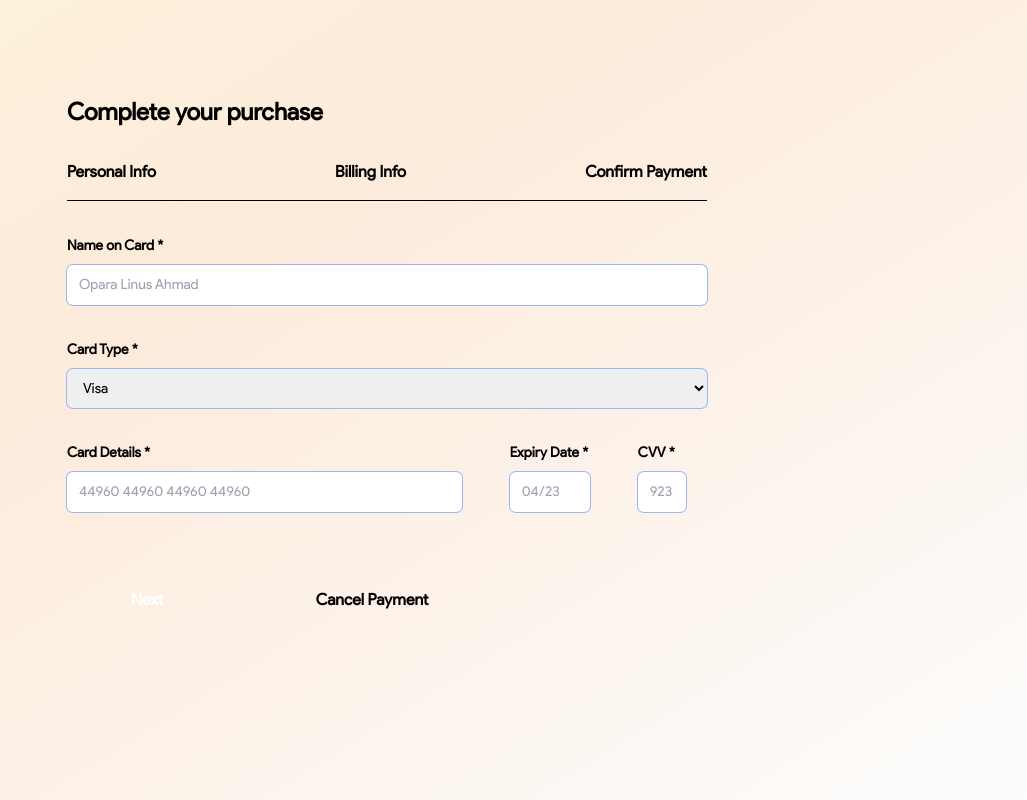
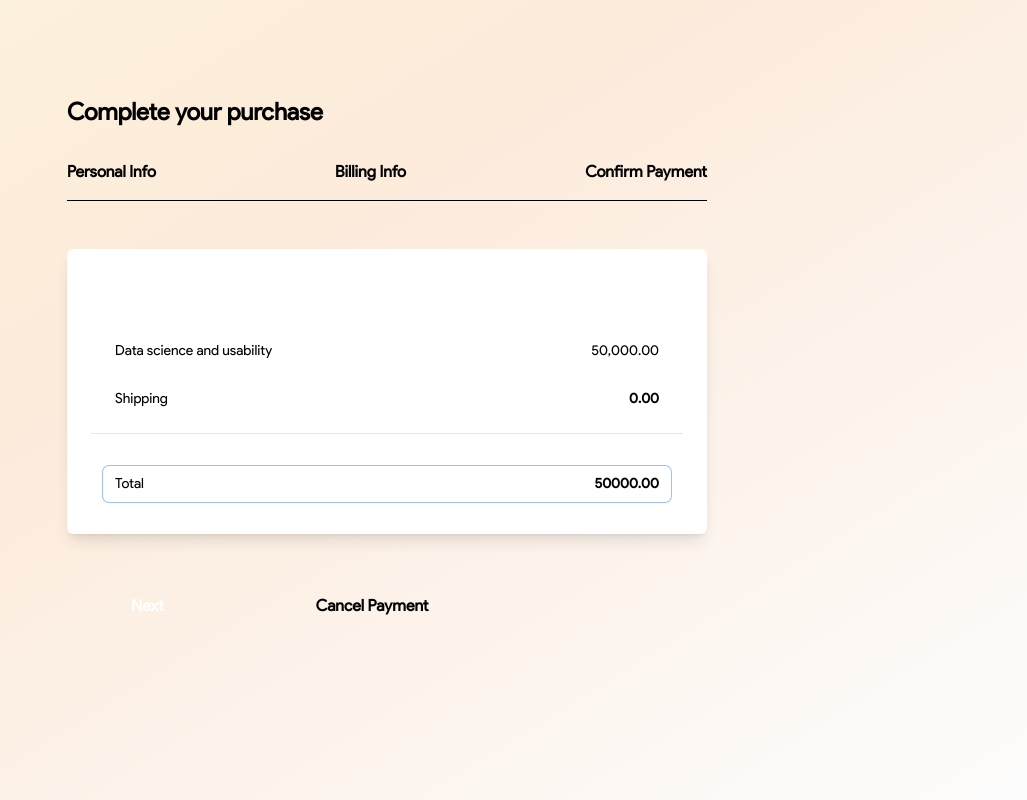
Before and after one commit to Tokonigeorge/purchase_board, a React (Vite) app: page / in a window 1280 px wide. Shown: the whole page, without its empty margins (253-1280 px from the left). Built offline with nearby package versions, Linux system fonts and the light colour scheme.

Commit message:
checkout UI

```diff
--- a/src/App.jsx
+++ b/src/App.jsx
@@ -3,9 +3,20 @@ import "./App.css";
 import Nav from "./components/Nav";
 import PersonalInfo from "./components/personalInfo/PersonalInfo";
 import BillingInfo from "./components/billingInfo/BillingInfo";
+import Checkout from "./components/billingInfo/Checkout";
 
 function App() {
   const [next, setNext] = useState(null);
+  const checkoutData = [
+    {
+      item: "Data science and usability",
+      value: "50,000.00",
+    },
+    {
+      item: "Shipping",
+      value: "0.00",
+    },
+  ];
   console.log(next);
   const handleClick = () => {
     setNext("yyayy");
@@ -16,7 +27,8 @@ function App() {
         <p className="font-bold text-2xl text-purp">Complete your purchase</p>
         <Nav />
         {/* <PersonalInfo handle={handleClick} /> */}
-        <BillingInfo />
+        {/* <BillingInfo /> */}
+        <Checkout checkoutData={checkoutData} />
       </div>
     </div>
   );
--- a/src/components/billingInfo/Checkout.jsx
+++ b/src/components/billingInfo/Checkout.jsx
@@ -0,0 +1,45 @@
+import PaymentButton from "../PaymentButton";
+
+const Checkout = ({ checkoutData }) => {
+  return (
+    <>
+      <div className="w-full bg-white rounded-md my-12 pb-8 shadow-lg">
+        <div className="flex justify-between items-center px-12 py-2.5 bg-blueMain rounded-t-md text-white text-sm font-semi-bold">
+          <p>Item Name</p>
+          <p>&#8358; Price</p>
+        </div>
+        <div className="mt-6 text-purp text-sm font-light pb-6 mx-6 px-6 border-b border-lightBlue">
+          {checkoutData?.map((i, indx) => {
+            return (
+              <div
+                className={`flex justify-between items-center pt-7 `}
+                key={i.item + indx}
+              >
+                <p>{i.item}</p>
+                <p
+                  className={`${
+                    i.item === "Shipping" && "text-black font-bold"
+                  }`}
+                >
+                  {i.value}
+                </p>
+              </div>
+            );
+          })}
+        </div>
+        <div className="flex justify-between px-3 mx-9 py-2 ring-1 mt-8 rounded-md ring-lightBlue items-center text-sm">
+          <p className="text-lightBlue">Total</p>
+          <p className="font-bold text-purp">
+            {checkoutData
+              .map((i) => Number(i.value.replace(/,/g, "")))
+              .reduce((a, b) => a + b, 0)
+              .toFixed(2)}
+          </p>
+        </div>
+      </div>
+      <PaymentButton />
+    </>
+  );
+};
+
+export default Checkout;
```
